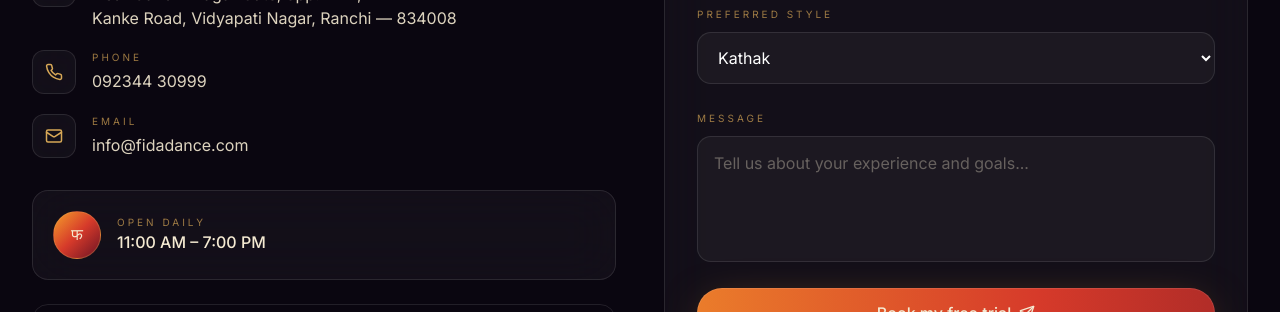
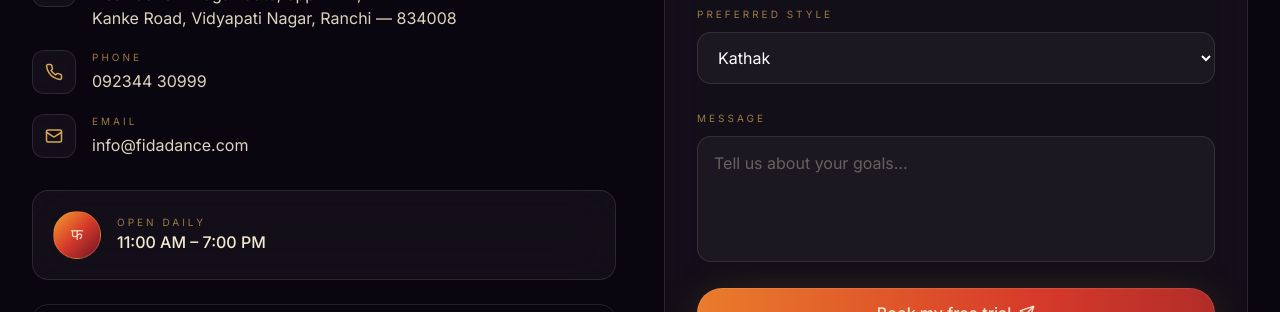
Before and after one commit to Jameshaxor/fidadance, a React (Vite) app: page / in a window 1280 px wide. Shown: the part 8080-8392 px from the top of the page. Built offline with nearby package versions, Linux system fonts and the light colour scheme; grey boxes are pictures that could not be loaded; a web font is replaced by a local one.

Commit message:
Contact: shorten Message placeholder

```diff
--- a/src/components/Contact.jsx
+++ b/src/components/Contact.jsx
@@ -103,7 +103,7 @@ export default function Contact() {
             </select>
           </Field>
           <Field label="Message">
-            <textarea rows={4} value={form.message} onChange={(e) => setForm({ ...form, message: e.target.value })} className="input resize-none" placeholder="Tell us about your experience and goals..." />
+            <textarea rows={4} value={form.message} onChange={(e) => setForm({ ...form, message: e.target.value })} className="input resize-none" placeholder="Tell us about your goals..." />
           </Field>
 
           <button type="submit" className="btn-primary w-full justify-center">
```
